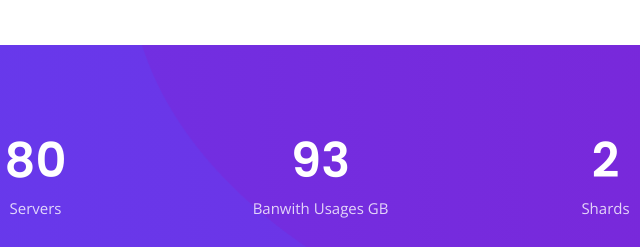
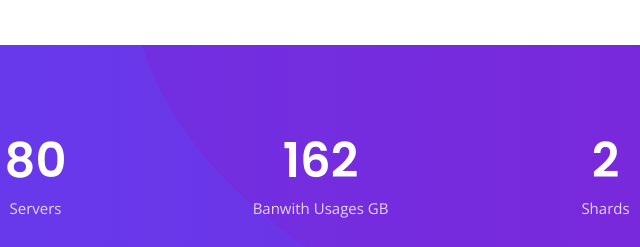
Before and after one commit to DarrenOfficial/DarrenOfficial.github.io, a plain HTML site: page index.html in a window 1280 px wide. Shown: the part 1420-1667 px from the top of the page, 462-1102 px from the left. Drawn offline with nearby package versions, Linux system fonts and the light colour scheme.

Commit message:
Update index.html

```diff
--- a/index.html
+++ b/index.html
@@ -90,7 +90,7 @@
           </div>
 
           <div class="col-lg-3 col-6 text-center">
-            <span data-purecounter-start="0" data-purecounter-end="93" data-purecounter-duration="1" class="purecounter"></span>
+            <span data-purecounter-start="0" data-purecounter-end="162" data-purecounter-duration="1" class="purecounter"></span>
             <p>Banwith Usages GB</p>
           </div>
 
```
